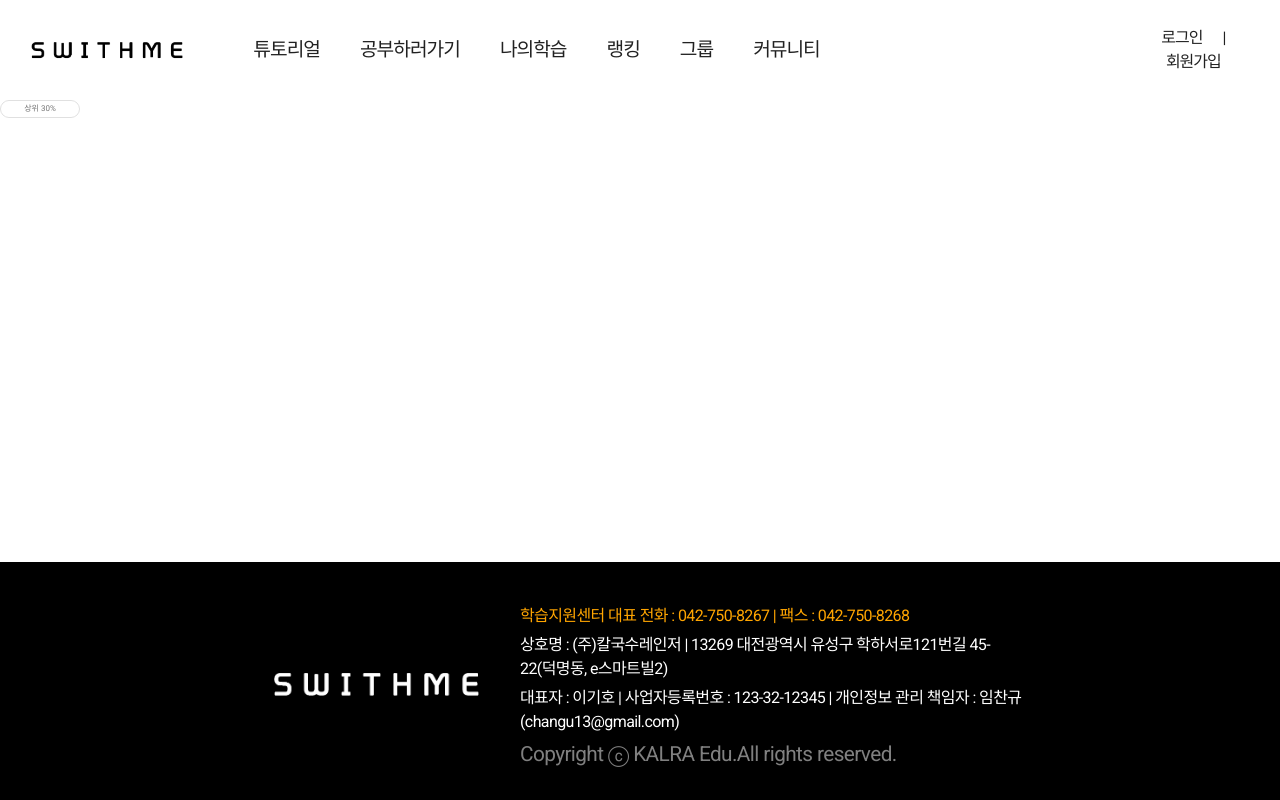
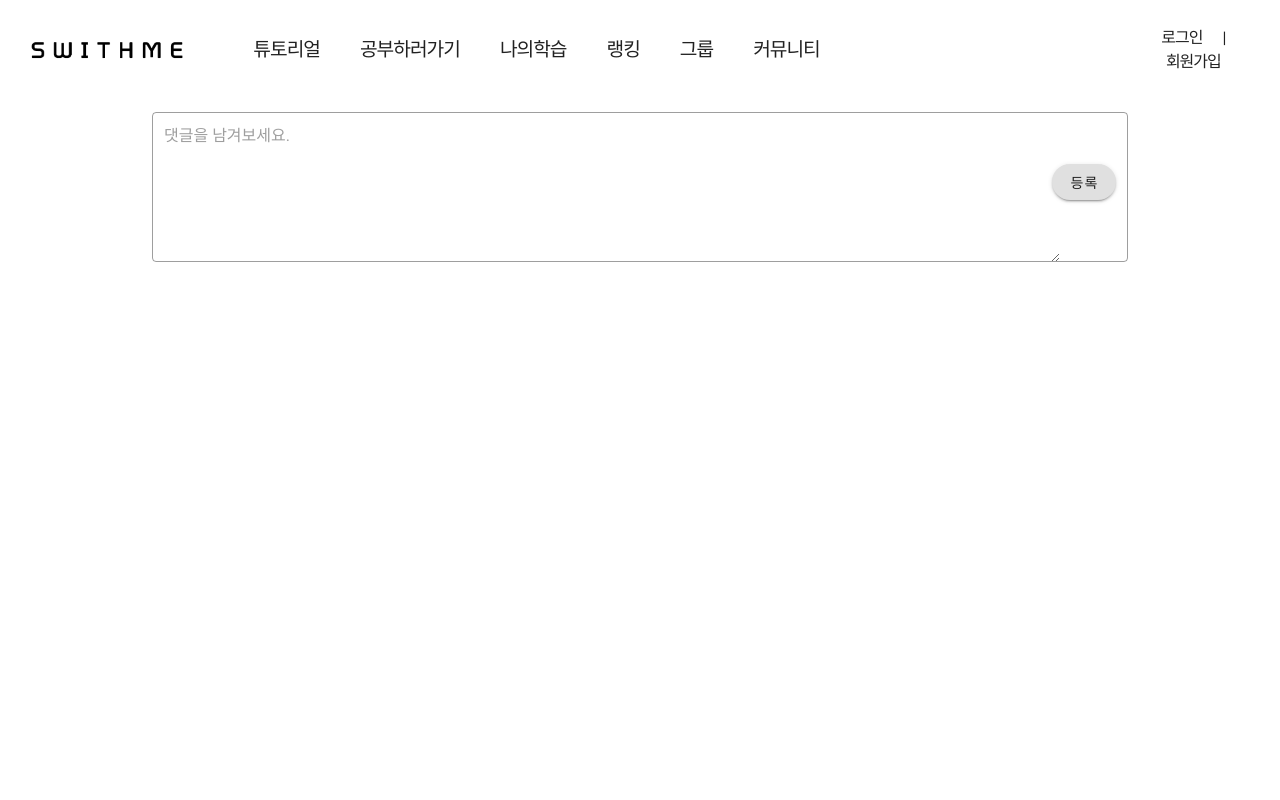
Before and after one commit to lahreum/Swithme, a Vue app in the folder frontend/: page / in a window 1280 px wide. Shown: the top 800 px of the page. Built offline with nearby package versions, Linux system fonts and the light colour scheme.

Commit message:
[S04P23B103-20]Feat: Develop CommentInputBar

```diff
--- a/frontend/src/App.vue
+++ b/frontend/src/App.vue
@@ -1,7 +1,7 @@
 <template>
   <v-app>
     <app-header></app-header>
-    <info-chip :text="'상위 30%'"></info-chip>
+    <comment-input-bar></comment-input-bar>
     <v-main>
       <router-view />
     </v-main>
@@ -12,13 +12,13 @@
 <script>
 import AppFooter from './components/include/AppFooter.vue';
 import AppHeader from './components/include/AppHeader.vue';
-import InfoChip from './components/common/InfoChip.vue';
+import CommentInputBar from './components/common/CommentInputBar.vue';
 
 export default {
   components: {
     'app-header': AppHeader,
     'app-footer': AppFooter,
-    'info-chip': InfoChip,
+    'comment-input-bar': CommentInputBar,
   },
 };
 </script>
--- /dev/null
+++ b/frontend/src/components/common/CommentInputBar.vue
@@ -0,0 +1,50 @@
+<template>
+  <!-- 댓글 입력창 부분 -->
+    <v-app id="app">
+        <v-container class="comment">
+            <v-textarea
+            v-model="input"
+            outlined
+            color="#673fb4"
+            placeholder="댓글을 남겨보세요."
+            @keypress.enter="addComment">
+                <template v-slot:append>
+                    <v-btn
+                        color="#E0E0E0"
+                        class="registerBtn"
+                        @click="addComment" style="margin-top:35px;"
+                        >
+                        등록
+                    </v-btn>
+                </template>
+            </v-textarea>
+        </v-container>
+    </v-app>
+</template>
+
+<script>
+export default {
+    name: "CommentInputBar",
+    data() {
+        return {
+            input:'',
+        }
+    },
+    methods: {
+        addComment() {
+            alert(this.input);
+        }
+    }
+}
+</script>
+
+<style scoped>
+.comment {
+    width:1000px;
+}
+
+.registerBtn {
+    color:white;
+    border-radius: 30px;
+}
+</style>
```
Also changed, not shown: frontend/src/components/common/CommentItem.vue (added, +18 -0 lines).
